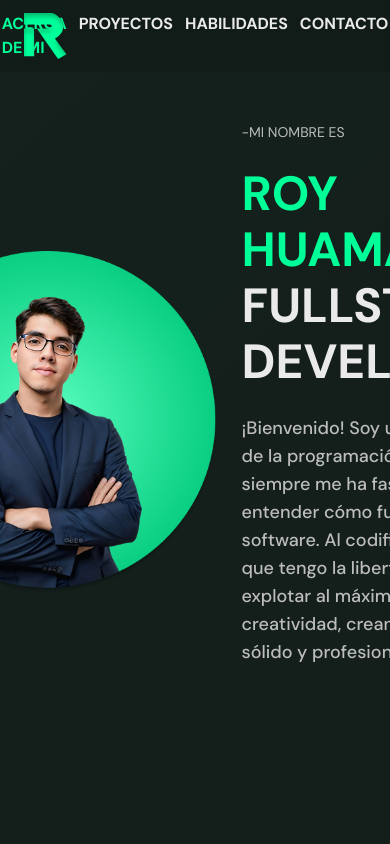
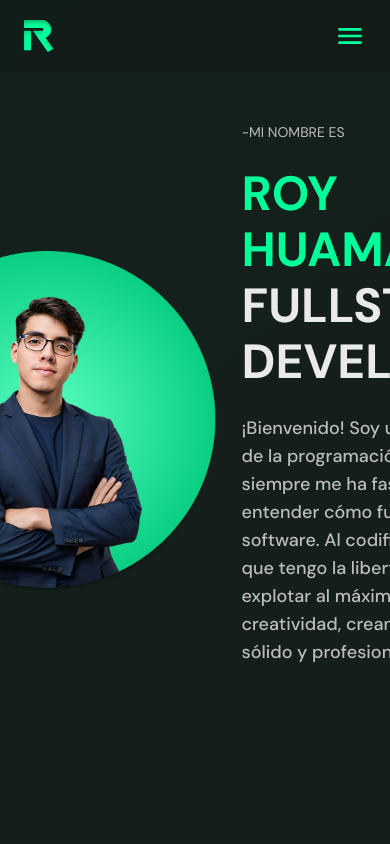
Before and after one commit to royandresdev/Portafolio-2026, a Next.js app: page / in a window 390 px wide. Shown: the top 844 px of the page. Built offline with nearby package versions, Linux system fonts and the light colour scheme; no server answers; the database is empty; some icons are missing.

Commit message:
feat: add responsive header component with navigation and logo

```diff
--- a/components/header.tsx
+++ b/components/header.tsx
@@ -1,13 +1,14 @@
+import { Icon } from "@iconify/react";
 import Image from "next/image";
 
 export function Header() {
   return (
     <div className="w-full bg-[#0000001a] backdrop-blur-[2px] fixed top-0 z-50">
-      <header className="relative flex justify-center items-center h-18 container mx-auto px-6 max-w-[1280px]">
+      <header className="relative flex justify-end lg:justify-center items-center h-18 container mx-auto px-6 max-w-[1280px]">
         <div className="absolute left-6">
-          <Image src="/logo.svg" alt="Logo" height={48} width={43} loading="eager" />
+          <Image className="h-8 w-auto lg:h-12" src="/logo.svg" alt="Logo" height={48} width={43} loading="eager" />
         </div>
-        <nav>
+        <nav className="hidden lg:block">
           <ul className="flex gap-3 text-gray-5 font-bold">
             <li>
               <a href="#" className="text-primary">ACERCA DE MI</a>
@@ -23,6 +24,9 @@ export function Header() {
             </li>
           </ul>
         </nav>
+        <button className="lg:hidden">
+          <Icon className="size-8 text-primary" icon="material-symbols:menu-rounded" />
+        </button>
       </header>
     </div>
   )
```
